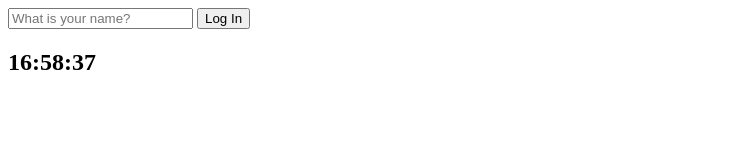
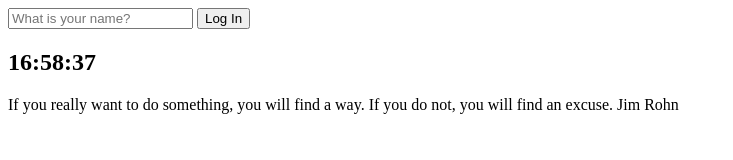
Before and after one commit to zelkovaria/vanilaJS-chrome, a plain HTML site: page index.html in a window 1280 px wide. Shown: the whole page, without its empty margins (0-733 px from the left). Drawn offline with Linux system fonts and the light colour scheme.

Commit message:
random quote 생성

```diff
--- a/index.html
+++ b/index.html
@@ -18,6 +18,10 @@
     </form>
     <h2 id="clock">00:00:00</h2>
     <h1 class="hidden" id="greeting"></h1>
+    <div id="quote">
+      <span></span>
+      <span></span>
+    </div>
     <script src="js/greetings.js"></script>
     <script src="js/clock.js"></script>
     <script src="js/quotes.js"></script>
--- a/js/quotes.js
+++ b/js/quotes.js
@@ -47,3 +47,11 @@ const quotes = [
     author: "Jim Rohn",
   },
 ];
+
+const quote = document.querySelector("#quote span:first-child");
+const author = document.querySelector("#quote span:last-child");
+
+const todaysQuote = quotes[Math.floor(Math.random() * quotes.length)];
+
+quote.innerText = todaysQuote.quote;
+author.innerText = todaysQuote.author;
```
